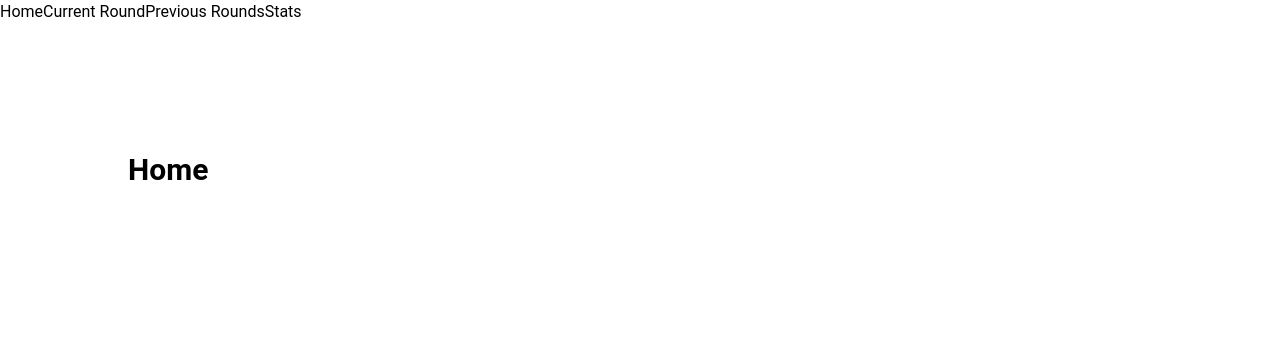
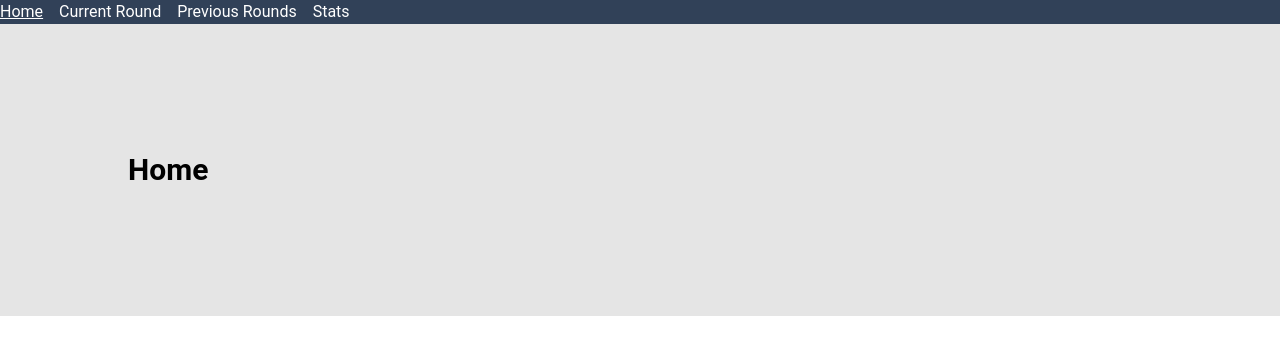
Before and after one commit to Jack-Sprinkle/my-scorecard, a Next.js app: page / in a window 1280 px wide. Shown: the top 354 px of the page. Built offline with nearby package versions, Linux system fonts and the light colour scheme.

Commit message:
add active nav link

```diff
--- a/app/layout.tsx
+++ b/app/layout.tsx
@@ -15,8 +15,10 @@ export default function RootLayout({
   return (
     <html lang="en">
       <body className="font-default">
-        <header>{Nav()}</header>
-        <main>{children}</main>
+        <header>
+          <Nav/>
+        </header>
+        <main className="bg-neutral-200">{children}</main>
       </body>
     </html>
   );
--- a/components/header.tsx
+++ b/components/header.tsx
@@ -1,13 +1,17 @@
+"use client"
 import Link from "next/link";
+import { usePathname } from "next/navigation";
 
 export default function Nav() {
+  const pathName = usePathname()
+
   return (
-    <nav>
-      <ul className="flex flex-col sm:flex-row">
-        <li><Link href="/">Home</Link></li>
-        <li><Link href="/current">Current Round</Link></li>
-        <li><Link href="/previous">Previous Rounds</Link></li>
-        <li><Link href="/stats">Stats</Link></li>
+    <nav className="bg-slate-700">
+      <ul className="flex flex-col sm:flex-row sm:gap-4">
+        <li className={pathName === "/" ? "text-white underline": "text-white"}><Link href="/">Home</Link></li>
+        <li className={pathName === "/current" ? "text-white underline": "text-white"}><Link href="/current">Current Round</Link></li>
+        <li className={pathName === "/previous" ? "text-white underline": "text-white"}><Link href="/previous">Previous Rounds</Link></li>
+        <li className={pathName === "/stats" ? "text-white underline": "text-white"}><Link href="/stats">Stats</Link></li>
       </ul>
     </nav>
   );
```
